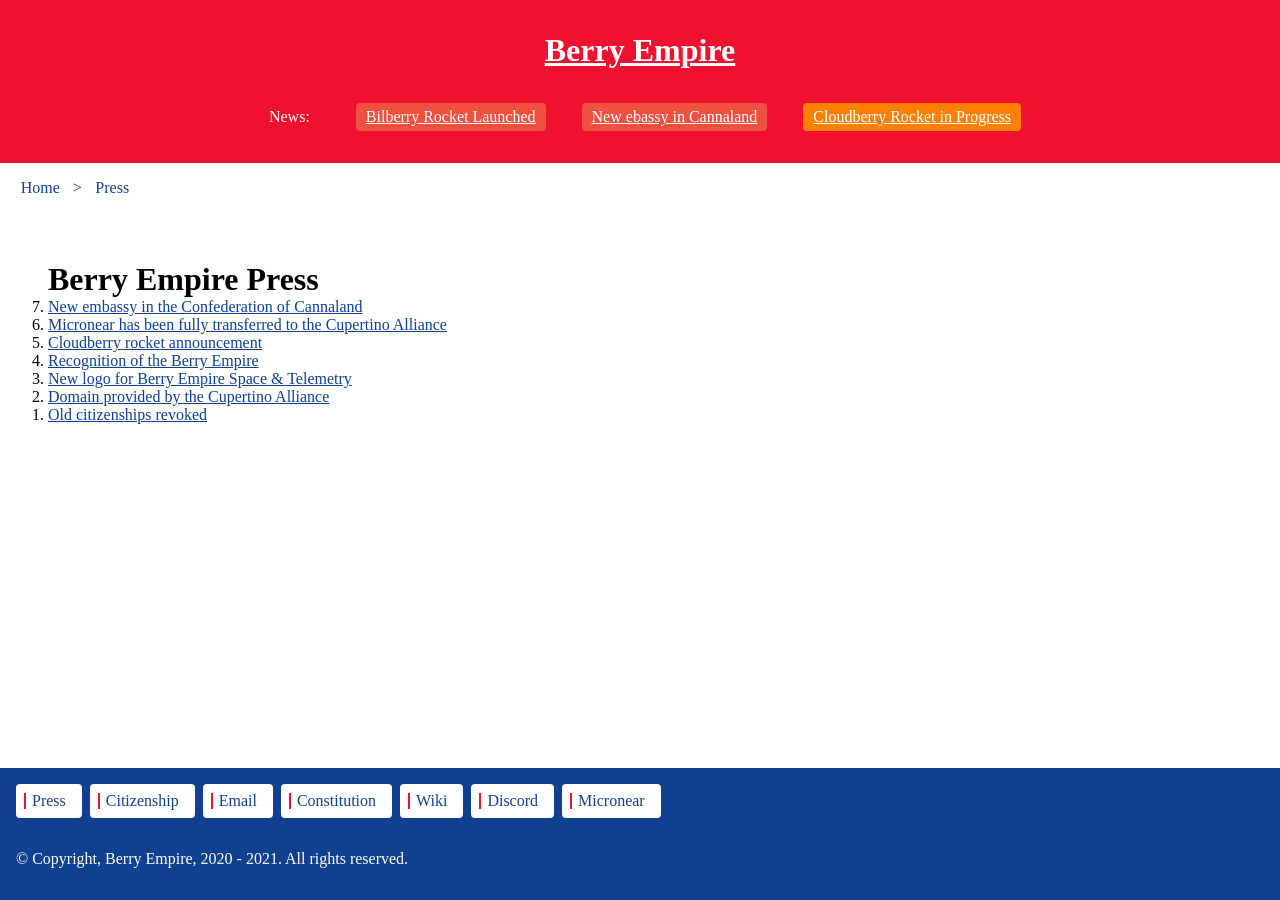
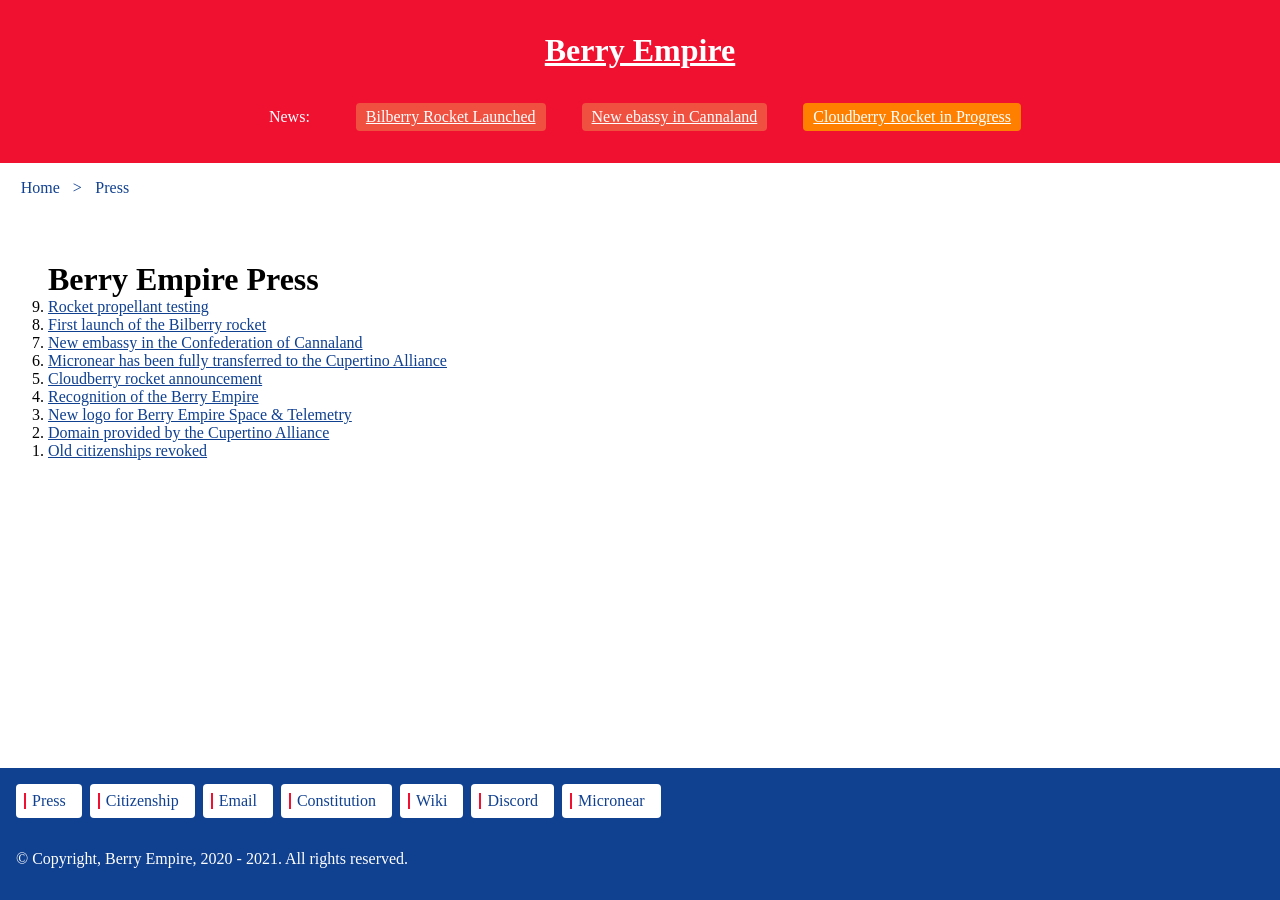
Before and after one commit to berryempire/berryempire.github.io, a Jekyll site: the page built from press/index.md, in a window 1280 px wide. Built offline with Jekyll 4.4.1, drawn with Linux system fonts in a browser that asks for light colours; our own code applies the rules of GitHub Pages for plain Markdown files.

Commit message:
Update index.md

```diff
--- a/press/index.md
+++ b/press/index.md
@@ -1,5 +1,7 @@
 ## Berry Empire Press
 <ol type="1" reversed>
+  <li><a href="/press/9/" target="_blank">Rocket propellant testing</a></li>
+  <li><a href="/press/8/" target="_blank">First launch of the Bilberry rocket</a></li>
   <li><a href="/press/7/" target="_blank">New embassy in the Confederation of Cannaland</a></li>
   <li><a href="/press/6/" target="_blank">Micronear has been fully transferred to the Cupertino Alliance</a></li>
   <li><a href="/press/5/" target="_blank">Cloudberry rocket announcement</a></li>
```
